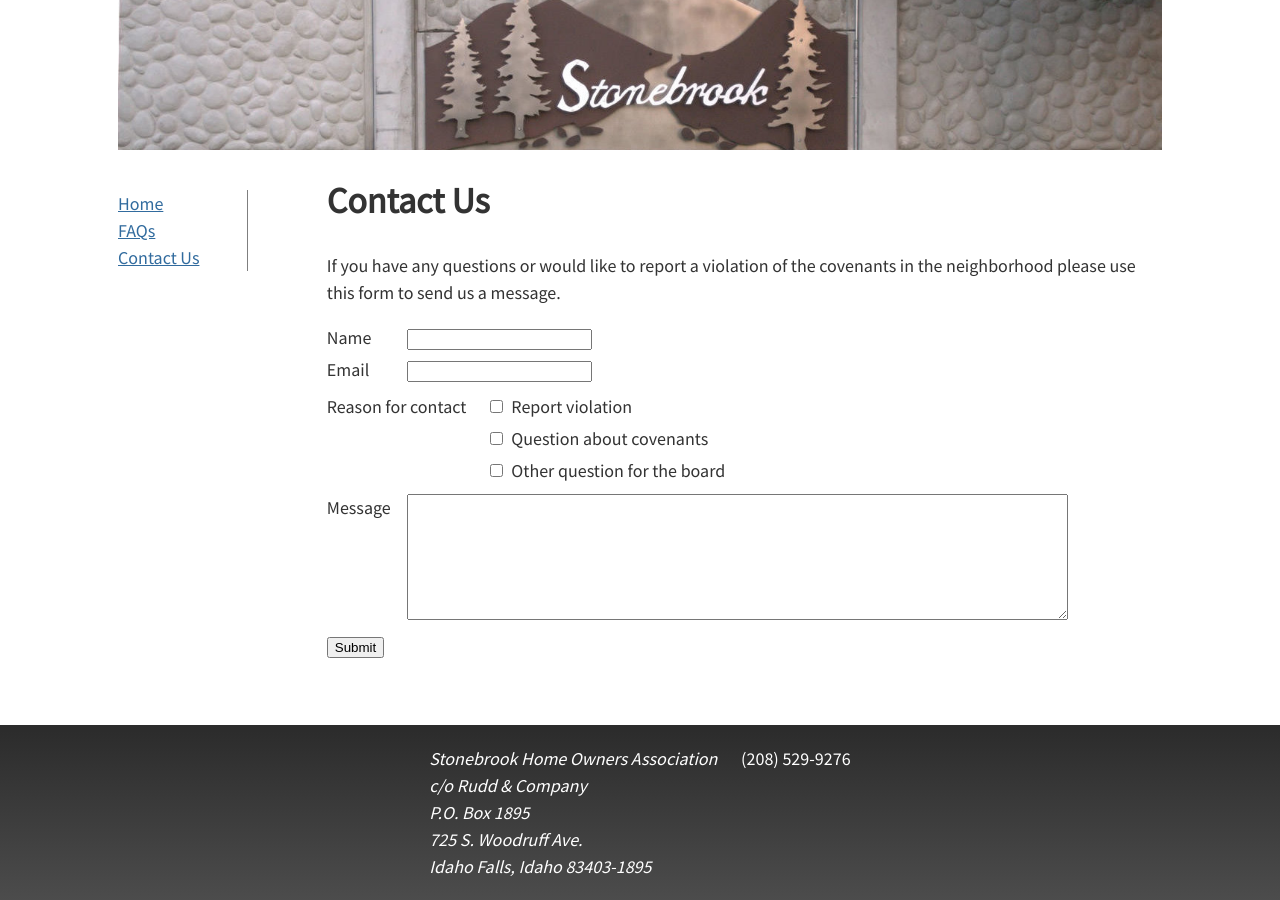
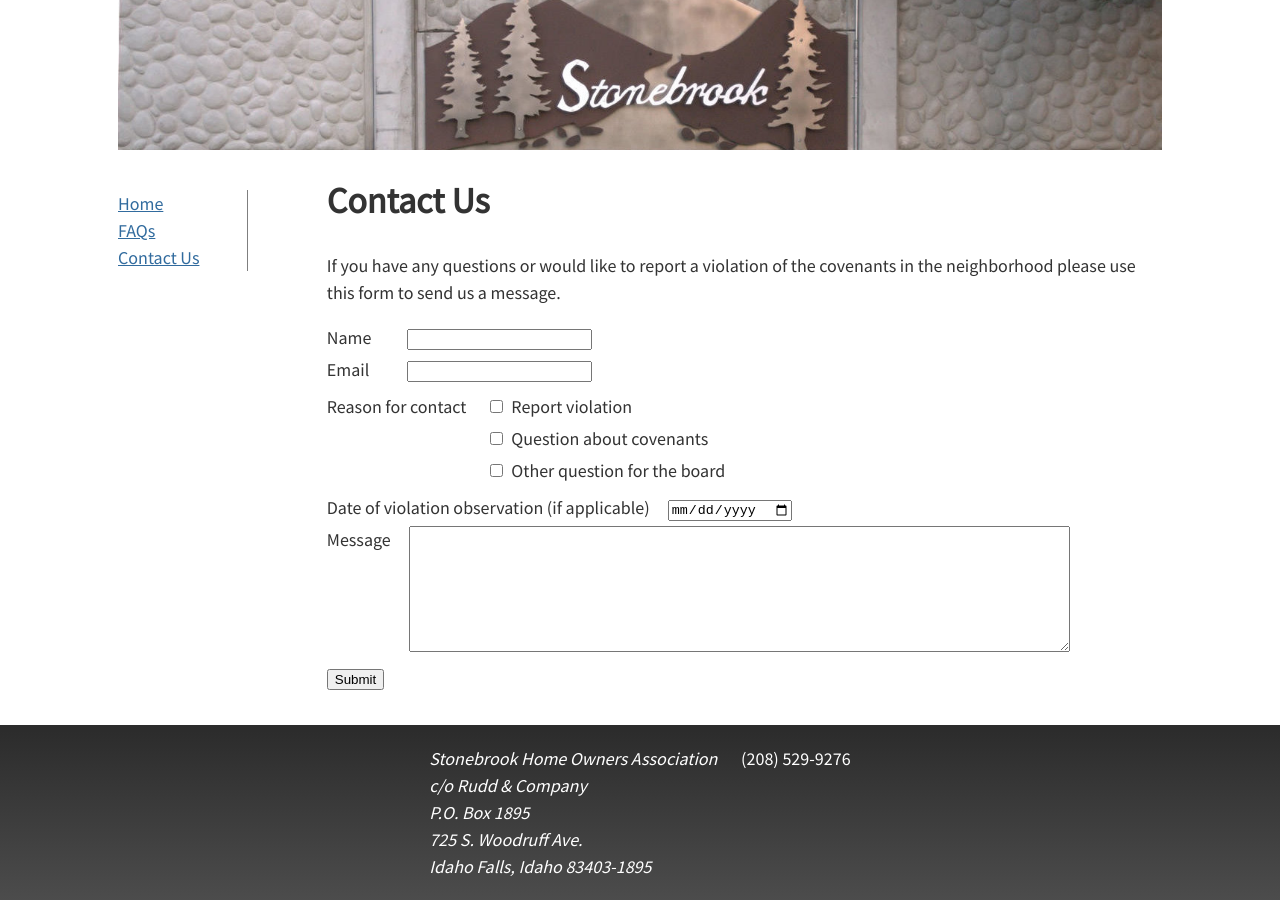
Before and after one commit to GarthDB/stonebrook-hoa, a Jekyll site: the page built from 03-contact.html, in a window 1280 px wide. Built offline with Jekyll 4.4.1, drawn with Linux system fonts in a browser that asks for light colours.

Commit message:
:sparkles: added date to contact form

```diff
--- a/03-contact.html
+++ b/03-contact.html
@@ -16,6 +16,7 @@ permalink: /contact/
     </div>
     <div class="clear"></div>
   </fieldset>
+  <div class="input-set"><label for="input-date" class="input-set__label">Date of violation observation (if applicable)</label><input id="input-date" type="date" name="date" class="input-set__input"></div>
   <div class="input-set"><label for="input-content" class="input-set__label">Message</label><textarea id="input-content" name="content" rows="8" cols="80"></textarea></div>
   <input type="submit">
 </form>
--- a/_sass/_contact.scss
+++ b/_sass/_contact.scss
@@ -1,7 +1,8 @@
 .input-set__label {
   display: inline-block;
-  width: 80px;
+  min-width: calc(80px - 1rem);
   vertical-align: top;
+  margin-right: 1rem;
 }
 .input-set {
   margin: 5px 0;
--- a/css/expanded.css
+++ b/css/expanded.css
@@ -119,8 +119,9 @@ a:focus, a:hover {
 
 .input-set__label {
   display: inline-block;
-  width: 80px;
+  min-width: calc(80px - 1rem);
   vertical-align: top;
+  margin-right: 1rem;
 }
 
 .input-set {
```
